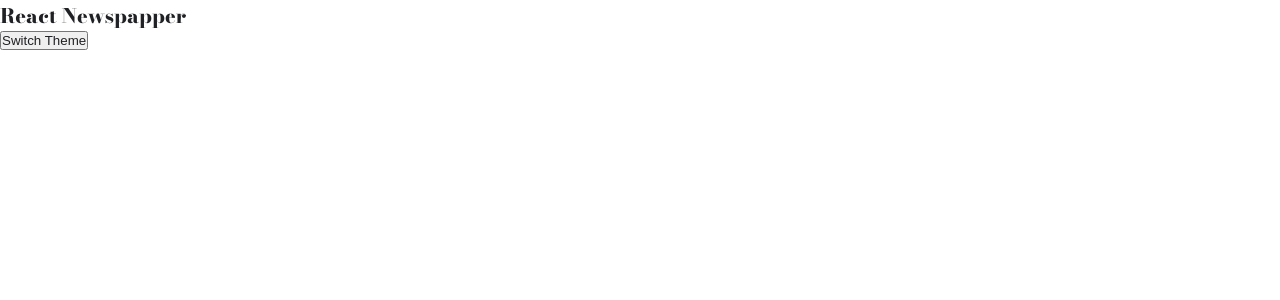
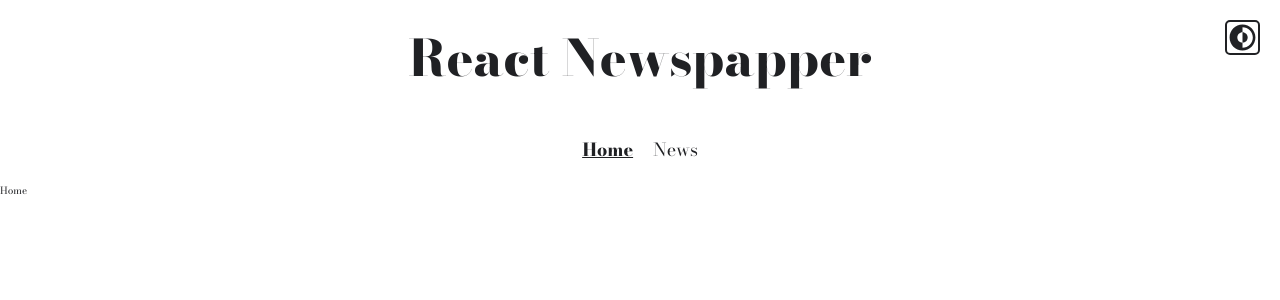
Before and after one commit to Jahiker/news-stite-react, a React (Vite) app: page / in a window 1280 px wide. Shown: the top 300 px of the page. Built offline with nearby package versions, Linux system fonts and the light colour scheme.

Commit message:
news card view

```diff
--- a/package.json
+++ b/package.json
@@ -12,6 +12,7 @@
   "dependencies": {
     "react": "^18.2.0",
     "react-dom": "^18.2.0",
+    "react-icons": "^4.4.0",
     "react-router-dom": "^6.4.1",
     "sass": "^1.55.0",
     "styled-components": "^5.3.6"
--- a/src/App.jsx
+++ b/src/App.jsx
@@ -1,16 +1,34 @@
-import React, {useState} from 'react'
+import React, { useState } from "react";
 import { Header } from "./components/Header";
 
-import { GlobalStyles } from './GlobalStyles';
+import { HashRouter, Routes, Route } from "react-router-dom";
+import { router } from "./router";
+
+import { GlobalStyles } from "./GlobalStyles";
 
 function App() {
-  const [darkTheme, setDarkTheme] =  useState(false);
+  const [darkTheme, setDarkTheme] = useState(false);
 
   return (
-    <>
+    <HashRouter>
       <GlobalStyles darkTheme={darkTheme} />
       <Header darkTheme={darkTheme} setDarkTheme={setDarkTheme} />
-    </>
+      <Routes>
+        {router.map((route) => {
+          return (
+            <Route
+              path={route.path}
+              element={<route.element />}
+              key={`route-${route.id}`}
+            />
+          );
+        })}
+        <Route
+          path="*"
+          element={<h2>404 - Not Found</h2>}
+        />
+      </Routes>
+    </HashRouter>
   );
 }
 
--- a/src/GlobalStyles.js
+++ b/src/GlobalStyles.js
@@ -14,12 +14,52 @@ export const GlobalStyles = createGlobalStyle`
         padding: 0;
         box-sizing: border-box;
         color: var(--color-font);
+        font-family: 'Bodoni Moda', serif;
     }
 
     html {
         font-size: 62.5%;
-        font-family: 'Bodoni Moda', serif;
         background-color: var(--color-bg);
+    }
+
+    .container {
+      display: block;
+      max-width: 1440px;
+      margin: 0 auto;
+    }
+
+    .news-grid {
+      display: grid;
+      grid-template-columns: repeat(auto-fit, minmax(250px, 300px));
+      justify-content: center;
+      gap: 20px;
+    }
+
+    button, .btn {
+      background-color: var(--color-bg);
+      border: 2px solid var(--color-font);
+      padding: 10px 30px;
+      text-align: center;
+      font-size: 1.6rem;
+      font-weight: bold;
+      text-transform: uppercase;
+      border-radius: 5px;
+
+      &.btn-square {
+        padding: 0;
+        width: 35px;
+        height: 35px;
+
+        svg {
+          width: 100%;
+          height: 100%;
+          object-fit: contain;
+        }
+      }
+    }
+
+    a {
+      text-decoration: none;
     }
 
     ${(props) =>
--- /dev/null
+++ b/src/components/CardNews/index.jsx
@@ -0,0 +1,24 @@
+import React from "react";
+
+import { CardStyled } from "./styles";
+
+export const CardNews = ({ item }) => {
+  return (
+    <CardStyled>
+      <figure className="img">
+        <img src={item.urlToImage} alt={item.title} />
+      </figure>
+      <div className="data-news">
+        <h5>{item.title}</h5>
+        <a
+          className="btn"
+          href={item.url}
+          target="_blank"
+          rel="noopener noreferrer"
+        >
+          More...
+        </a>
+      </div>
+    </CardStyled>
+  );
+};
--- /dev/null
+++ b/src/components/CardNews/styles.js
@@ -0,0 +1,33 @@
+import styled from "styled-components";
+
+export const CardStyled = styled.div`
+    width: 100%;
+    display: flex;
+    flex-direction: column;
+    justify-content: space-between;
+    align-items: center;
+    border: 3px solid var(--color-font);
+    padding: 5px;
+
+    .img {
+        width: 100%;
+        aspect-ratio: 1 / 1;
+        overflow: hidden;
+
+        img {
+            width: 100%;
+            height: 100%;
+            object-fit: cover;
+        }
+    }
+
+    .data-news {
+        display: flex;
+        flex-direction: column;
+
+        h5 {
+            font-size: 1.4rem;
+            padding: 15px 0;
+        }
+    }
+`
--- a/src/components/Header/index.jsx
+++ b/src/components/Header/index.jsx
@@ -1,13 +1,39 @@
-import React, { useState, useContext } from "react";
+import React from "react";
+
+import { CgDarkMode } from "react-icons/cg";
+
+import { HeaderStyles, NavMenu, ThemeSwitch } from "./styles";
+
+import { router } from "../../router";
+
+import { NavLink } from "react-router-dom";
+
 export const Header = ({ darkTheme, setDarkTheme }) => {
+  return (
+    <HeaderStyles>
+      <h1>React Newspapper</h1>
+      <ThemeSwitch
+        className="btn btn-square "
+        onClick={() => setDarkTheme(!darkTheme)}
+      >
+        <CgDarkMode />
+      </ThemeSwitch>
+      <NavMenu className="nav-menu">
+        <ul className="nav-menu_list">
+          {
+            router.map(route => {
 
-  return (
-
-    <>
-      <div className="header">
-        <h1>React Newspapper</h1>
-        <button onClick={() => setDarkTheme(!darkTheme)}>Switch Theme</button>
-      </div>
-    </>
+              if(route.name != 'Search') {
+                return (
+                  <li key={route.id}>
+                    <NavLink to={route.path} end >{ route.name }</NavLink>
+                  </li>
+                )
+              }
+            })
+          }
+        </ul>
+      </NavMenu>
+    </HeaderStyles>
   );
 };
--- /dev/null
+++ b/src/components/Header/styles.js
@@ -0,0 +1,38 @@
+import styled from "styled-components";
+
+export const HeaderStyles = styled.header`
+    position: relative;
+
+    h1 {
+        text-align: center;
+        padding: 20px;
+        font-size: 5rem;
+    }
+`
+export const ThemeSwitch = styled.button`
+    position: absolute;
+    right: 20px;
+    top: 20px;
+`
+
+export const NavMenu = styled.nav`
+    padding: 20px;
+    display: flex;
+    justify-content: center;
+    align-items: center;
+
+    ul {
+        list-style: none;
+        display: flex;
+        gap: 20px;
+    }
+
+    li {
+        font-size: 1.8rem;
+
+        .active {
+            text-decoration: underline;
+            font-weight: 800;
+        }
+    }
+`
--- /dev/null
+++ b/src/pages/Home.jsx
@@ -0,0 +1,7 @@
+import React from 'react'
+
+export const Home = () => {
+  return (
+    <div>Home</div>
+  )
+}
--- /dev/null
+++ b/src/pages/News.jsx
@@ -0,0 +1,31 @@
+import React, { useState, useEffect } from "react";
+
+import { CardNews } from "../components/CardNews";
+
+export const News = () => {
+  const [news, setNews] = useState([]);
+  const [loading, setLoading] = useState(true);
+
+  useEffect(() => {
+    fetch("https://newsapi.org/v2/everything?q=all&apiKey=70abb1a6c8f645e88f3c7c8f2485e3ce")
+      .then((response) => response.json())
+      .then((response) => {
+        console.log(response);
+        if(response.status === "ok") {
+          setNews(response.articles)
+        }
+      })
+      .catch((err) => console.error(err));
+  }, [news]);
+  return (
+    <>
+      <div className="container">
+        <div className="news-grid">
+          {news.map((item) => (
+            <CardNews item={item} />
+          ))}
+        </div>
+      </div>
+    </>
+  );
+};
--- /dev/null
+++ b/src/pages/Search.jsx
@@ -0,0 +1,7 @@
+import React from 'react'
+
+export const Search = () => {
+  return (
+    <div>Search</div>
+  )
+}
--- /dev/null
+++ b/src/router.js
@@ -0,0 +1,24 @@
+import { Home } from "./pages/Home"
+import { News } from "./pages/News"
+import { Search } from "./pages/Search"
+
+export const router = [
+    {
+        id: 1,
+        path: '/',
+        element: Home,
+        name: 'Home'
+    },
+    {
+        id: 2,
+        path: '/news',
+        element: News,
+        name: 'News'
+    },
+    {
+        id: 3,
+        path: '/search/:q',
+        element: Search,
+        name: 'Search'
+    }
+]
```
Also changed, not shown: 1 other file (tests, documents, lock files or other folders).
